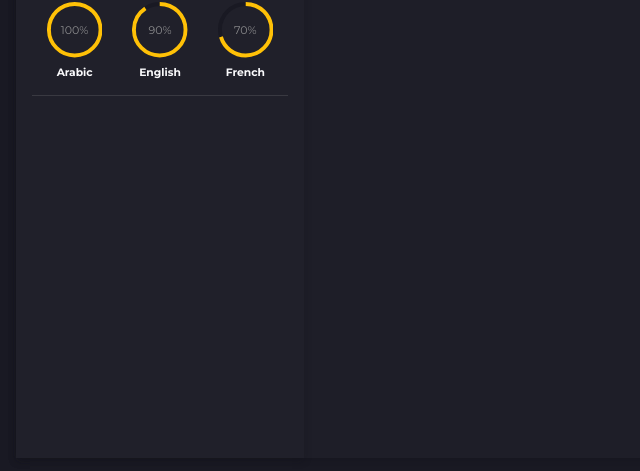
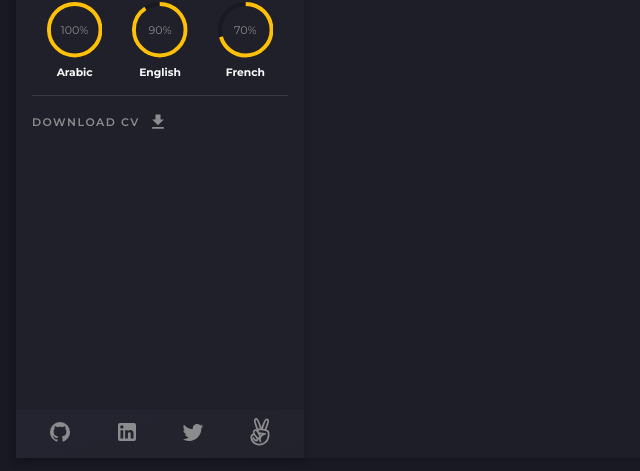
Before and after one commit to rachidelaid/nextjs-portfolio, a Next.js app: page / in a window 1280 px wide. Shown: the part 326-797 px from the top of the page, without its empty margins (0-640 px from the left). Built offline with nearby package versions, Linux system fonts and the light colour scheme.

Commit message:
add footer for sidebar

```diff
--- a/components/SideBar.jsx
+++ b/components/SideBar.jsx
@@ -3,12 +3,14 @@ import styles from '../styles/SideBar.module.css';
 
 import Avatar from './Avatar';
 import SideDetails from './SideDetails';
+import SideFooter from './SideFooter';
 
 const SideBar = () => {
   return (
     <div className={styles.sidebar}>
       <Avatar />
       <SideDetails />
+      <SideFooter />
     </div>
   );
 };
--- a/components/SideDetails.jsx
+++ b/components/SideDetails.jsx
@@ -94,6 +94,16 @@ const SideDetails = () => {
           <h6>French</h6>
         </div>
       </div>
+
+      <div className={styles.btn}>
+        Download cv
+        <svg viewBox="0 0 24 24">
+          <path
+            fill="currentColor"
+            d="M5,20H19V18H5M19,9H15V3H9V9H5L12,16L19,9Z"
+          />
+        </svg>
+      </div>
     </div>
   );
 };
--- /dev/null
+++ b/components/SideFooter.jsx
@@ -0,0 +1,46 @@
+import React from 'react';
+import styles from '../styles/SideFooter.module.css';
+
+const SideFooter = () => {
+  return (
+    <div className={styles.footer}>
+      <a href="#">
+        <svg viewBox="0 0 24 24">
+          <path
+            fill="currentColor"
+            d="M12,2A10,10 0 0,0 2,12C2,16.42 4.87,20.17 8.84,21.5C9.34,21.58 9.5,21.27 9.5,21C9.5,20.77 9.5,20.14 9.5,19.31C6.73,19.91 6.14,17.97 6.14,17.97C5.68,16.81 5.03,16.5 5.03,16.5C4.12,15.88 5.1,15.9 5.1,15.9C6.1,15.97 6.63,16.93 6.63,16.93C7.5,18.45 8.97,18 9.54,17.76C9.63,17.11 9.89,16.67 10.17,16.42C7.95,16.17 5.62,15.31 5.62,11.5C5.62,10.39 6,9.5 6.65,8.79C6.55,8.54 6.2,7.5 6.75,6.15C6.75,6.15 7.59,5.88 9.5,7.17C10.29,6.95 11.15,6.84 12,6.84C12.85,6.84 13.71,6.95 14.5,7.17C16.41,5.88 17.25,6.15 17.25,6.15C17.8,7.5 17.45,8.54 17.35,8.79C18,9.5 18.38,10.39 18.38,11.5C18.38,15.32 16.04,16.16 13.81,16.41C14.17,16.72 14.5,17.33 14.5,18.26C14.5,19.6 14.5,20.68 14.5,21C14.5,21.27 14.66,21.59 15.17,21.5C19.14,20.16 22,16.42 22,12A10,10 0 0,0 12,2Z"
+          />
+        </svg>
+      </a>
+
+      <a href="#">
+        <svg viewBox="0 0 24 24">
+          <path
+            fill="currentColor"
+            d="M19 3A2 2 0 0 1 21 5V19A2 2 0 0 1 19 21H5A2 2 0 0 1 3 19V5A2 2 0 0 1 5 3H19M18.5 18.5V13.2A3.26 3.26 0 0 0 15.24 9.94C14.39 9.94 13.4 10.46 12.92 11.24V10.13H10.13V18.5H12.92V13.57C12.92 12.8 13.54 12.17 14.31 12.17A1.4 1.4 0 0 1 15.71 13.57V18.5H18.5M6.88 8.56A1.68 1.68 0 0 0 8.56 6.88C8.56 5.95 7.81 5.19 6.88 5.19A1.69 1.69 0 0 0 5.19 6.88C5.19 7.81 5.95 8.56 6.88 8.56M8.27 18.5V10.13H5.5V18.5H8.27Z"
+          />
+        </svg>
+      </a>
+
+      <a href="#">
+        <svg viewBox="0 0 24 24">
+          <path
+            fill="currentColor"
+            d="M22.46,6C21.69,6.35 20.86,6.58 20,6.69C20.88,6.16 21.56,5.32 21.88,4.31C21.05,4.81 20.13,5.16 19.16,5.36C18.37,4.5 17.26,4 16,4C13.65,4 11.73,5.92 11.73,8.29C11.73,8.63 11.77,8.96 11.84,9.27C8.28,9.09 5.11,7.38 3,4.79C2.63,5.42 2.42,6.16 2.42,6.94C2.42,8.43 3.17,9.75 4.33,10.5C3.62,10.5 2.96,10.3 2.38,10C2.38,10 2.38,10 2.38,10.03C2.38,12.11 3.86,13.85 5.82,14.24C5.46,14.34 5.08,14.39 4.69,14.39C4.42,14.39 4.15,14.36 3.89,14.31C4.43,16 6,17.26 7.89,17.29C6.43,18.45 4.58,19.13 2.56,19.13C2.22,19.13 1.88,19.11 1.54,19.07C3.44,20.29 5.7,21 8.12,21C16,21 20.33,14.46 20.33,8.79C20.33,8.6 20.33,8.42 20.32,8.23C21.16,7.63 21.88,6.87 22.46,6Z"
+          />
+        </svg>
+      </a>
+
+      <a href="#">
+        <svg viewBox="0 0 448 512">
+          <path
+            fill="currentColor"
+            d="M347.1 215.4c11.7-32.6 45.4-126.9 45.4-157.1 0-26.6-15.7-48.9-43.7-48.9-44.6 0-84.6 131.7-97.1 163.1C242 144 196.6 0 156.6 0c-31.1 0-45.7 22.9-45.7 51.7 0 35.3 34.2 126.8 46.6 162-6.3-2.3-13.1-4.3-20-4.3-23.4 0-48.3 29.1-48.3 52.6 0 8.9 4.9 21.4 8 29.7-36.9 10-51.1 34.6-51.1 71.7C46 435.6 114.4 512 210.6 512c118 0 191.4-88.6 191.4-202.9 0-43.1-6.9-82-54.9-93.7zM311.7 108c4-12.3 21.1-64.3 37.1-64.3 8.6 0 10.9 8.9 10.9 16 0 19.1-38.6 124.6-47.1 148l-34-6 33.1-93.7zM142.3 48.3c0-11.9 14.5-45.7 46.3 47.1l34.6 100.3c-15.6-1.3-27.7-3-35.4 1.4-10.9-28.8-45.5-119.7-45.5-148.8zM140 244c29.3 0 67.1 94.6 67.1 107.4 0 5.1-4.9 11.4-10.6 11.4-20.9 0-76.9-76.9-76.9-97.7.1-7.7 12.7-21.1 20.4-21.1zm184.3 186.3c-29.1 32-66.3 48.6-109.7 48.6-59.4 0-106.3-32.6-128.9-88.3-17.1-43.4 3.8-68.3 20.6-68.3 11.4 0 54.3 60.3 54.3 73.1 0 4.9-7.7 8.3-11.7 8.3-16.1 0-22.4-15.5-51.1-51.4-29.7 29.7 20.5 86.9 58.3 86.9 26.1 0 43.1-24.2 38-42 3.7 0 8.3.3 11.7-.6 1.1 27.1 9.1 59.4 41.7 61.7 0-.9 2-7.1 2-7.4 0-17.4-10.6-32.6-10.6-50.3 0-28.3 21.7-55.7 43.7-71.7 8-6 17.7-9.7 27.1-13.1 9.7-3.7 20-8 27.4-15.4-1.1-11.2-5.7-21.1-16.9-21.1-27.7 0-120.6 4-120.6-39.7 0-6.7.1-13.1 17.4-13.1 32.3 0 114.3 8 138.3 29.1 18.1 16.1 24.3 113.2-31 174.7zm-98.6-126c9.7 3.1 19.7 4 29.7 6-7.4 5.4-14 12-20.3 19.1-2.8-8.5-6.2-16.8-9.4-25.1z"
+          />
+        </svg>
+      </a>
+    </div>
+  );
+};
+
+export default SideFooter;
--- a/styles/SideBar.module.css
+++ b/styles/SideBar.module.css
@@ -4,4 +4,5 @@
   width: 18rem;
   box-shadow: var(--default-shadow);
   background-color: var(--dark3);
+  position: relative;
 }
--- a/styles/SideDetails.module.css
+++ b/styles/SideDetails.module.css
@@ -60,3 +60,27 @@
   font-size: 11px;
   color: var(--gray-color);
 }
+
+.btn {
+  text-transform: uppercase;
+  font-size: 11px;
+  letter-spacing: 1.5px;
+  font-weight: 600;
+  color: var(--gray-color);
+  -webkit-transition: 0.4s ease-in-out;
+  transition: 0.4s ease-in-out;
+  display: flex;
+  align-items: center;
+  gap: 0.5rem;
+  padding: 1rem 0;
+  cursor: pointer;
+}
+
+.btn svg {
+  width: 20px;
+}
+
+.btn:hover {
+  color: var(--white);
+  text-shadow: 0 0 3px rgba(250, 250, 252, 0.4);
+}
--- /dev/null
+++ b/styles/SideFooter.module.css
@@ -0,0 +1,30 @@
+.footer {
+  display: flex;
+  align-items: center;
+  justify-content: space-between;
+  padding: 0 2rem;
+  height: 3rem;
+  background: linear-gradient(
+    159deg,
+    rgba(37, 37, 50, 0.98) 0%,
+    rgba(35, 35, 45, 0.98) 100%
+  );
+  position: absolute;
+  bottom: 0;
+  box-shadow: 0 1px 4px 0 rgba(15, 15, 20, 0.1);
+  left: 0;
+  width: 100%;
+  z-index: 999;
+}
+
+.footer svg {
+  width: 1.5rem;
+  cursor: pointer;
+  transition: 0.4s ease-in-out;
+  color: var(--gray-color);
+}
+
+.footer svg:hover {
+  color: var(--white);
+  text-shadow: 0 0 3px rgba(250, 250, 252, 0.4);
+}
```
